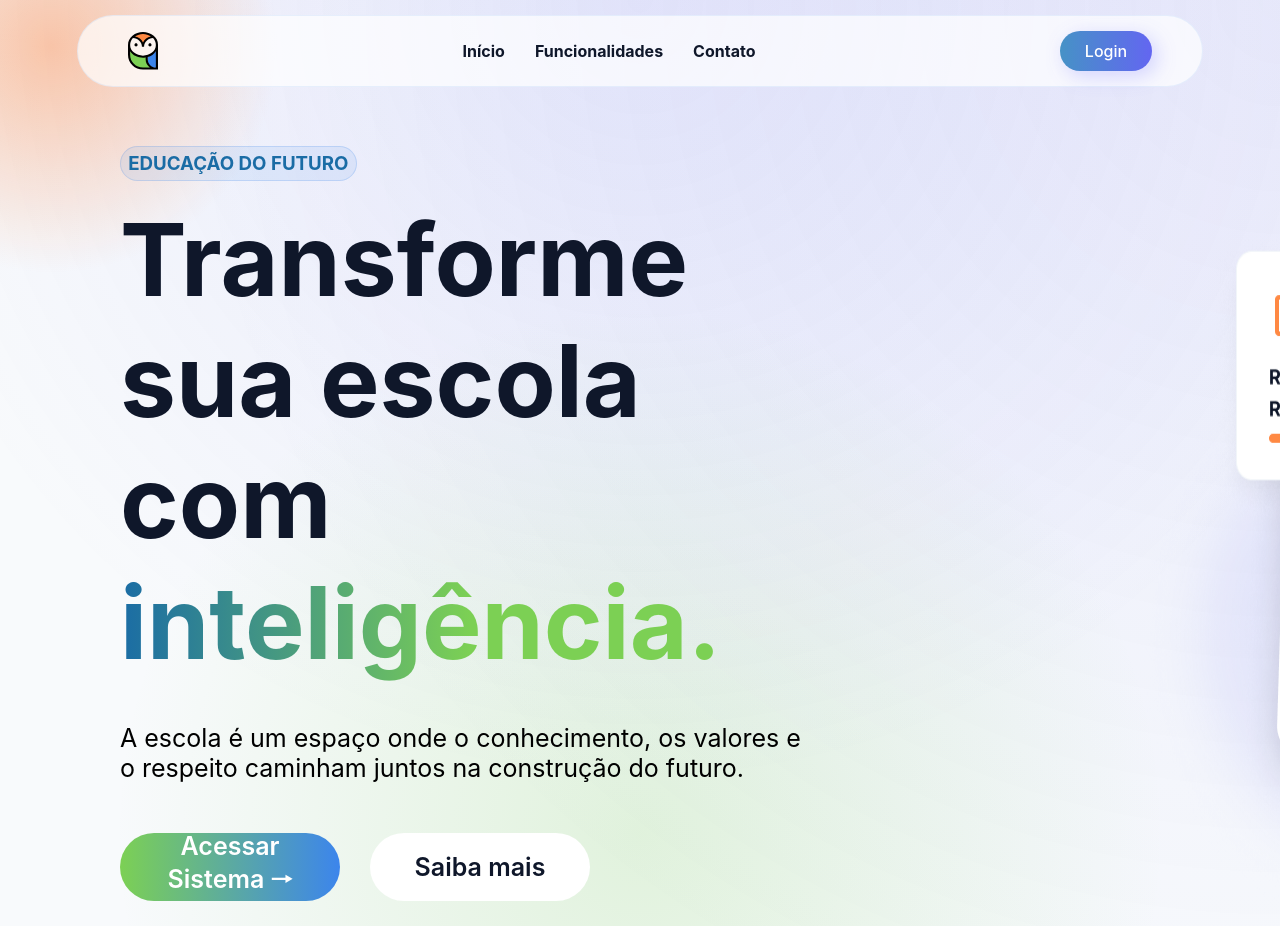
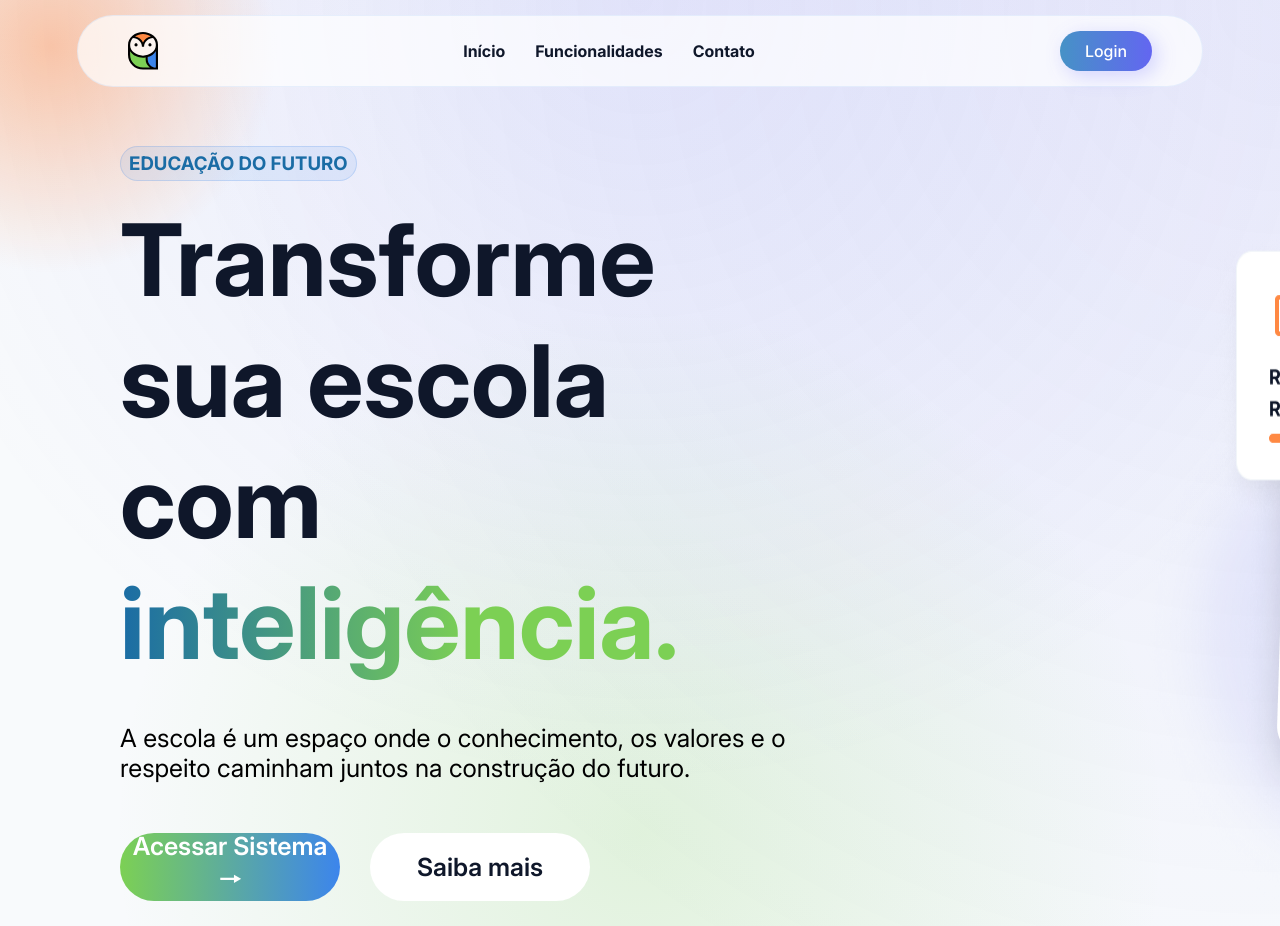
Before and after one commit to Jefflpz/llbj-front, a React (Vite) app: page /initial in a window 1280 px wide. Shown: the top 926 px of the page. Built offline with nearby package versions, Linux system fonts and the light colour scheme.

Commit message:
feat: fonte inter

```diff
--- a/src/index.css
+++ b/src/index.css
@@ -1,10 +1,13 @@
+@font-face {
+  font-family: "Inter";
+  src: url("/src/assets/fonts/Inter-VariableFont_opsz,wght.ttf") format("truetype");
+  font-weight: 100 900;
+  font-style: normal;
+}
+
 body {
   margin: 0;
-  font-family: -apple-system, BlinkMacSystemFont, 'Segoe UI', 'Roboto', 'Oxygen',
-    'Ubuntu', 'Cantarell', 'Fira Sans', 'Droid Sans', 'Helvetica Neue',
-    sans-serif;
-  -webkit-font-smoothing: antialiased;
-  -moz-osx-font-smoothing: grayscale;
+  font-family: "Inter", sans-serif;
 }
 
 code {
```
